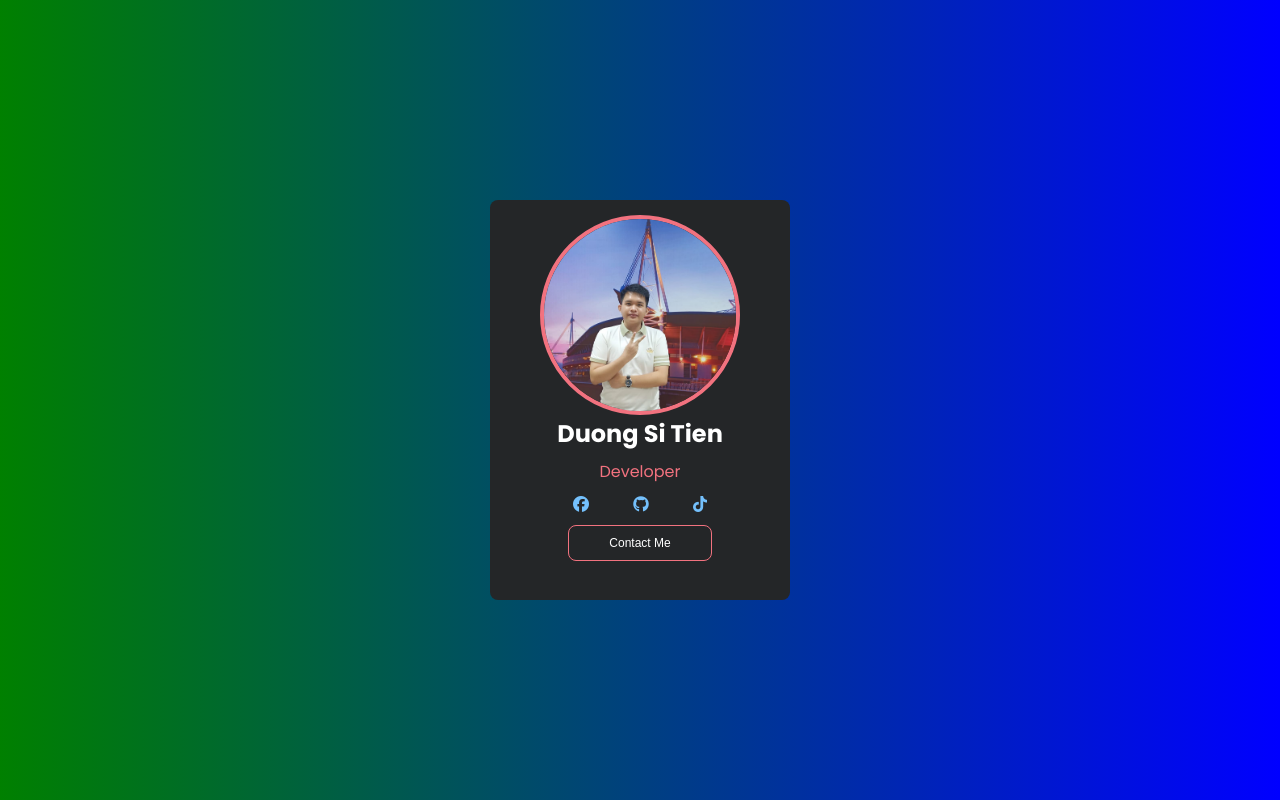
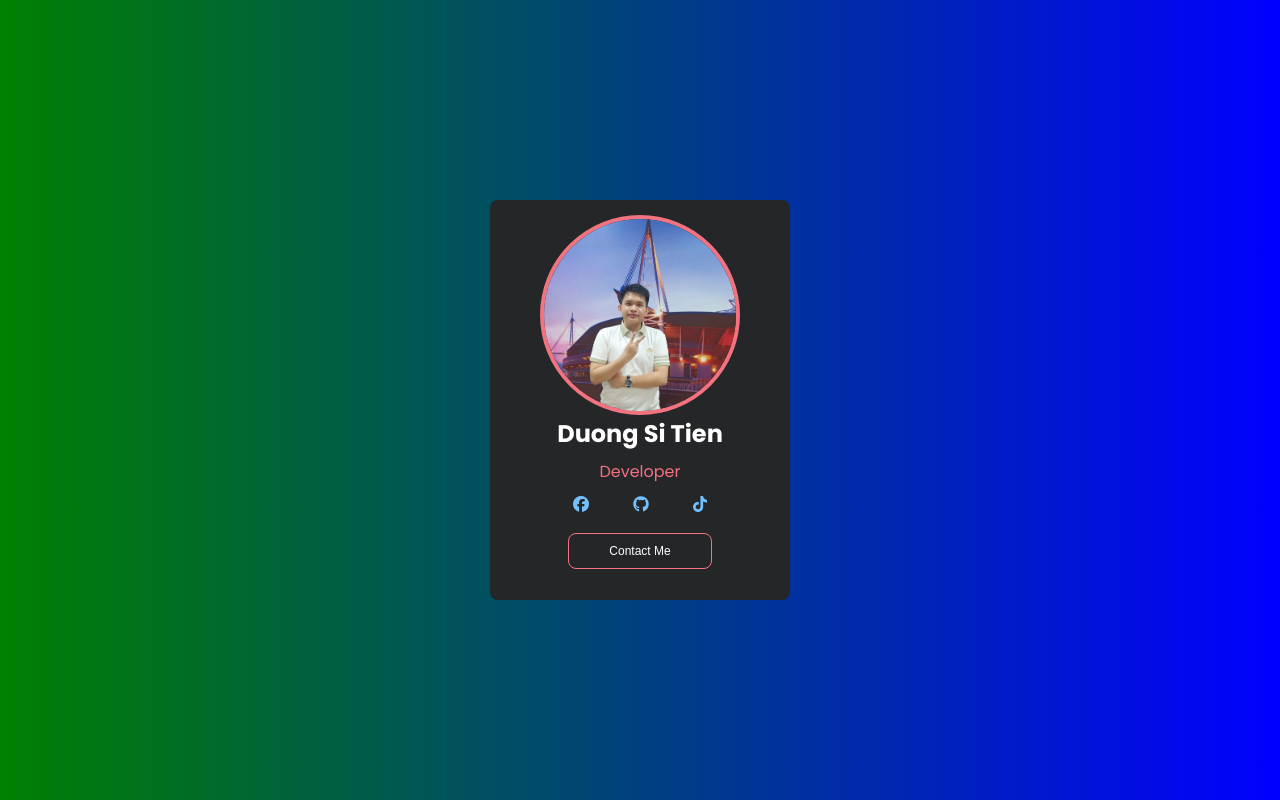
Before and after one commit to dsitien/My-Profile, a plain HTML site: page index.html in a window 1280 px wide. Drawn offline with Linux system fonts and the light colour scheme.

Commit message:
Update button

```diff
--- a/index.html
+++ b/index.html
@@ -23,7 +23,10 @@
             <a href="https://github.com/dsitien" target="_blank"><i class="fa-brands fa-github" style="color: #74C0FC;"></i></a>
             <a href="https://www.tiktok.com/@sitien2003" target="_blank"><i class="fa-brands fa-tiktok" style="color: #74C0FC;"></i></a>
         </div>
-        <button>Contact Me</button>
+        <button>
+            <a href="https://www.facebook.com/DuongSiTien" target="_blank">
+            Contact Me
+        </button>
 
     </div>
 
--- a/style.css
+++ b/style.css
@@ -64,7 +64,7 @@ body{
 .card button{
     font-size: 12px;
     color: white;
-    margin-top: 8px;
+    margin-top: 16px;
     padding: 10px 40px;
     border-radius: 8px;
     border: 1px solid var(--primary-color);
@@ -86,3 +86,8 @@ body{
     transform: unset;
     border: none;
 }
+
+.card button a{
+    text-decoration: none;
+    color: white;
+}
```
